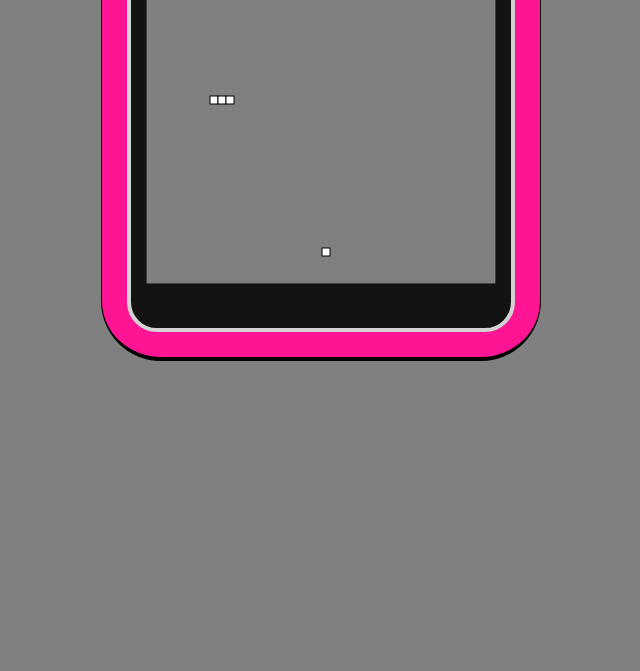
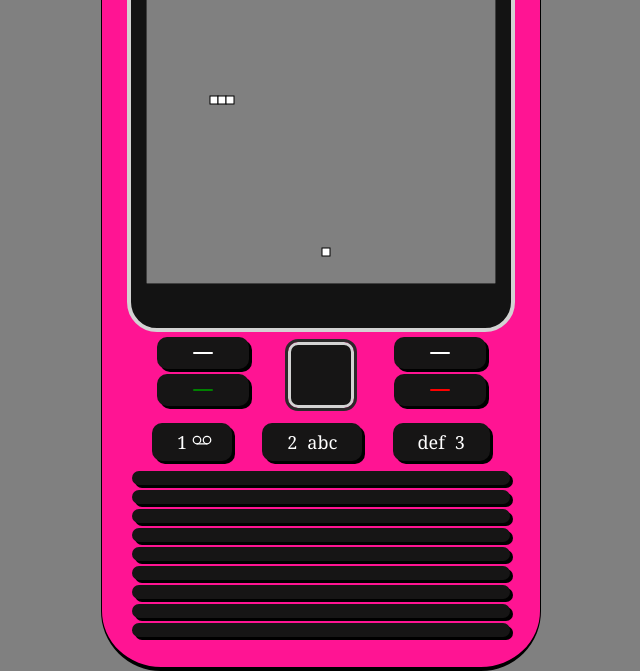
Before and after one commit to HaileyThomas/jquery-snake, a plain HTML site: page index.html in a window 1280 px wide. Shown: the part 132-803 px from the top of the page, without its empty margins (319-959 px from the left). Drawn offline with nearby package versions, Linux system fonts and the light colour scheme.

Commit message:
finish main button styling

```diff
--- a/assets/css/style.css
+++ b/assets/css/style.css
@@ -46,3 +46,74 @@ h2 {
     color: white;
     padding: 5px;
 }
+
+p {
+    font-family: Georgia, 'Times New Roman', Times, serif;
+    color: white;
+    padding-right: 5px;
+    padding-left: 5px;
+    font-size: 18px;
+}
+
+.recording-icon {
+    color: white;
+    font-size: 20px;
+}
+
+#main-buttons {
+    display: flex;
+    justify-content: space-evenly;
+}
+
+.btn-main {
+    background-color: rgb(22, 21, 21);
+    padding-top: 0px;
+    padding-bottom: 0px;
+    padding-left: 30px;
+    padding-right: 30px;
+    margin: 5px;
+    border-radius: 10px;
+    box-shadow: 3px 3px black;
+    display: flex;
+}
+
+#center-main-button {
+    background-color: rgb(22, 21, 21);
+    border: 3px solid lightgrey;
+    outline: 3px solid rgb(43, 42, 42);
+    border-radius: 10px;
+    width: 60px;
+    height: 60px;
+    margin: 10px;
+}
+
+.btn {
+    background-color: rgb(22, 21, 21);
+    padding-top: 7px;
+    padding-bottom: 7px;
+    padding-left: 20px;
+    padding-right: 20px;
+    margin: 5px;
+    border-radius: 10px;
+    box-shadow: 3px 3px black;
+    display: flex;
+    justify-content: space-between;
+    align-items: space-around;
+}
+
+.btn-row {
+    display: flex;
+    justify-content: space-evenly;
+}
+
+.white-icon {
+    color: white;
+}
+
+.red-icon {
+    color: red;
+}
+
+.green-icon {
+    color: green;
+}
--- a/index.html
+++ b/index.html
@@ -21,34 +21,59 @@
                 </div>
             </div>
             <div id="main-buttons">
-                <div id="left-main-buttons"></div>
+                <div id="left-main-buttons">
+                    <div id="left-top-button" class="btn-main">
+                        <ion-icon name="remove-outline" size="large" class="white-icon"></ion-icon>
+                    </div>
+                    <div id="left-bottom-button" class="btn-main">
+                        <ion-icon name="remove-outline" size="large" class="green-icon"></ion-icon>
+                    </div>
+                </div>
                 <div id="center-main-button"></div>
-                <div id="right-main-buttons"></div>
+                <div id="right-main-buttons">
+                    <div id="right-top-button" class="btn-main">
+                        <ion-icon name="remove-outline" size="large" class="white-icon"></ion-icon>
+                    </div>
+                    <div id="right-bottom-button" class="btn-main">
+                        <ion-icon name="remove-outline" size="large" class="red-icon"></ion-icon>
+                    </div>
+                </div>
             </div>
-            <div id="phone-buttons-one">
-                <div id="button-one"></div>
-                <div id="button-two"></div>
-                <div id="button-three"></div>
+            <div id="phone-buttons-one" class="btn-row">
+                <div id="button-one" class="btn">
+                    <p>1</p>
+                    <ion-icon name="recording-outline" class="recording-icon"></ion-icon>
+                </div>
+                <div id="button-two" class="btn">
+                    <p>2</p>
+                    <p>abc</p>
+                </div>
+                <div id="button-three" class="btn">
+                    <p>def</p>
+                    <p>3</p>
+                </div>
             </div>
             <div id="phone-buttons-two">
-                <div id="button-four"></div>
-                <div id="button-five"></div>
-                <div id="button-six"></div>
+                <div id="button-four" class="btn"></div>
+                <div id="button-five" class="btn"></div>
+                <div id="button-six" class="btn"></div>
             </div>
             <div id="phone-buttons-three">
-                <div id="button-seven"></div>
-                <div id="button-eight"></div>
-                <div id="button-nine"></div>
+                <div id="button-seven" class="btn"></div>
+                <div id="button-eight" class="btn"></div>
+                <div id="button-nine" class="btn"></div>
             </div>
             <div id="phone-buttons-four">
-                <div id="button-left"></div>
-                <div id="button-zero"></div>
-                <div id="button-right"></div>
+                <div id="button-left" class="btn"></div>
+                <div id="button-zero" class="btn"></div>
+                <div id="button-right" class="btn"></div>
             </div>
         </div>
     </main>
 
     <script src = "./assets/js/jquery-3.1.1.js" ></script>
     <script src = "./assets/js/script.js"></script>
+    <script type="module" src="https://unpkg.com/ionicons@5.5.2/dist/ionicons/ionicons.esm.js"></script>
+    <script nomodule src="https://unpkg.com/ionicons@5.5.2/dist/ionicons/ionicons.js"></script>
 </body>
 </html>
```
